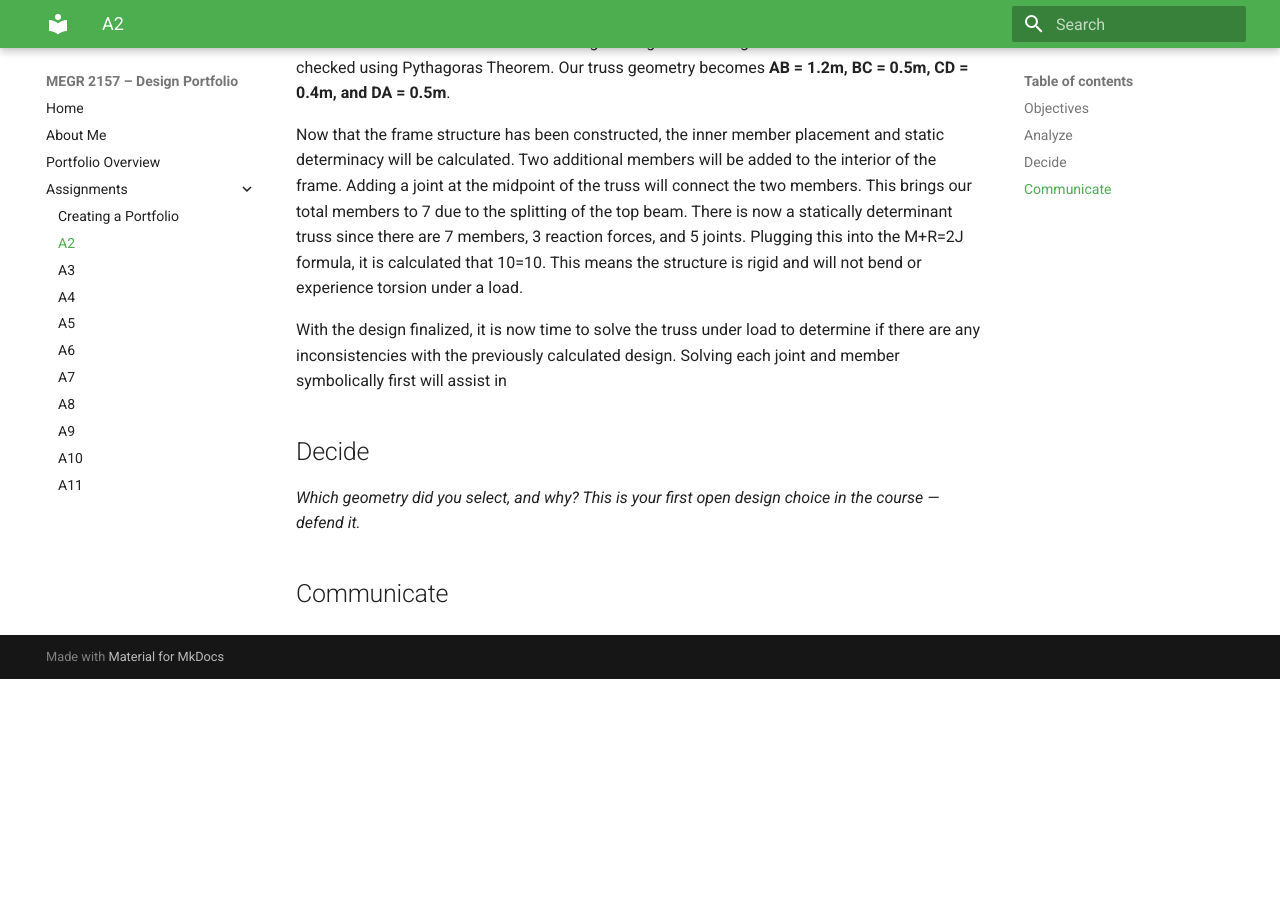
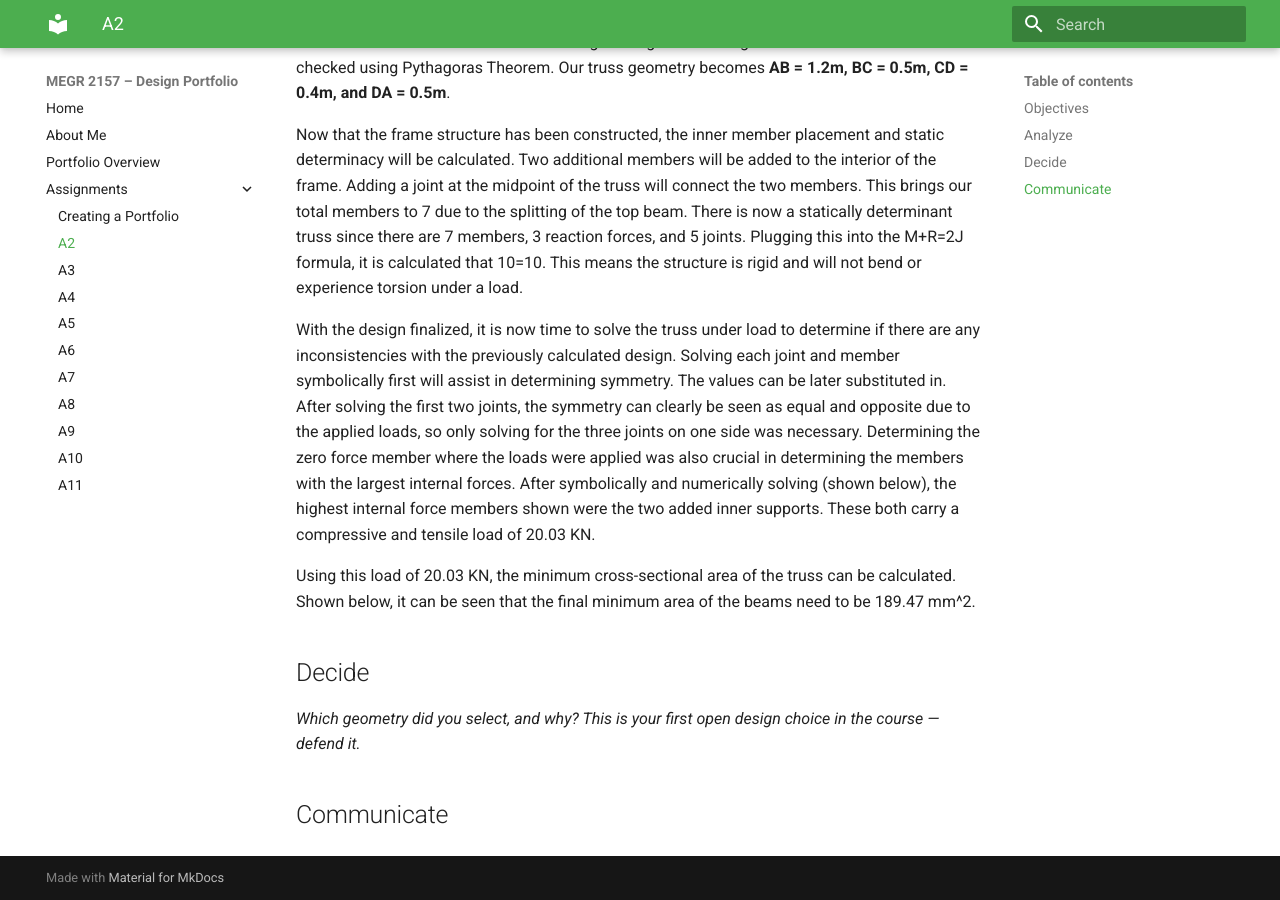
Before and after one commit to murondj/megr2156-design-portfolio, an MkDocs documentation site: the page built from docs/assignments/A02/index.md, in a window 1280 px wide and 900 px high, scrolled down 998 px. Built offline with MkDocs 1.6.1 and Material for MkDocs 9.7.7, drawn with Linux system fonts in a browser that asks for light colours; before the commit the page ends 1677 px from its top, so only the background shows below that.

Commit message:
Update index.md

```diff
--- a/docs/assignments/A02/index.md
+++ b/docs/assignments/A02/index.md
@@ -30,7 +30,9 @@ the member BC is found to be 0.5m in length using the 3-4-5 trigonometric rule.
 
 Now that the frame structure has been constructed, the inner member placement and static determinacy will be calculated. Two additional members will be added to the interior of the frame. Adding a joint at the midpoint of the truss will connect the two members. This brings our total members to 7 due to the splitting of the top beam. There is now a statically determinant truss since there are 7 members, 3 reaction forces, and 5 joints. Plugging this into the M+R=2J formula, it is calculated that 10=10. This means the structure is rigid and will not bend or experience torsion under a load.
 
-With the design finalized, it is now time to solve the truss under load to determine if there are any inconsistencies with the previously calculated design. Solving each joint and member symbolically first will assist in
+With the design finalized, it is now time to solve the truss under load to determine if there are any inconsistencies with the previously calculated design. Solving each joint and member symbolically first will assist in determining symmetry. The values can be later substituted in. After solving the first two joints, the symmetry can clearly be seen as equal and opposite due to the applied loads, so only solving for the three joints on one side was necessary. Determining the zero force member where the loads were applied was also crucial in determining the members with the largest internal forces. After symbolically and numerically solving (shown below), the highest internal force members shown were the two added inner supports. These both carry a compressive and tensile load of 20.03 KN.
+
+Using this load of 20.03 KN, the minimum cross-sectional area of the truss can be calculated. Shown below, it can be seen that the final minimum area of the beams need to be 189.47 mm^2.
 ## Decide
 _Which geometry did you select, and why? This is your first open design choice in the course — defend it._
 
```
